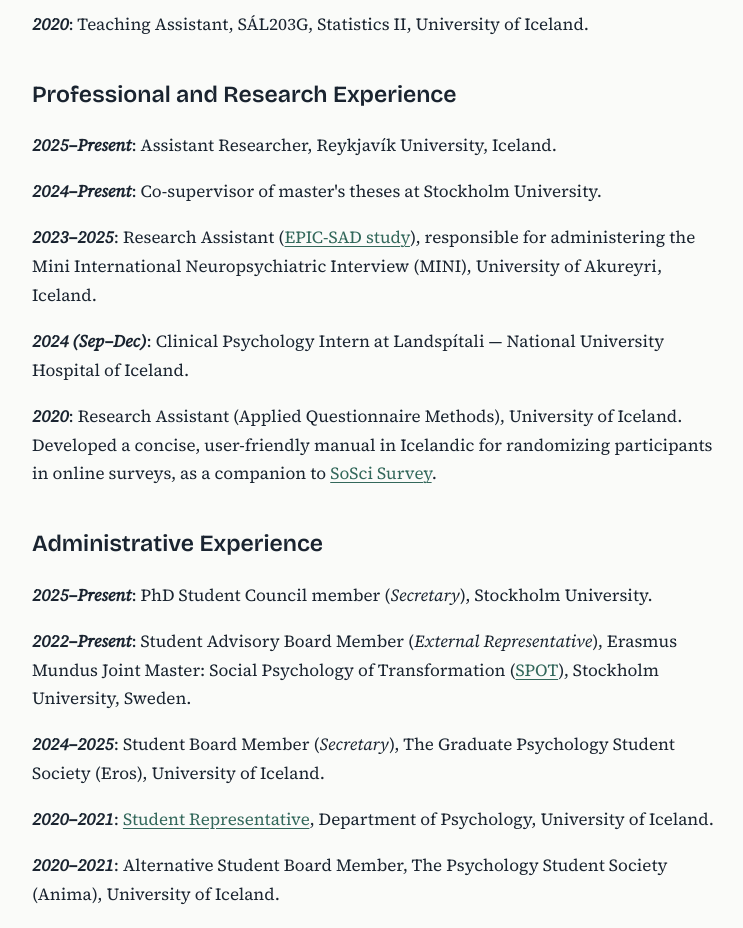
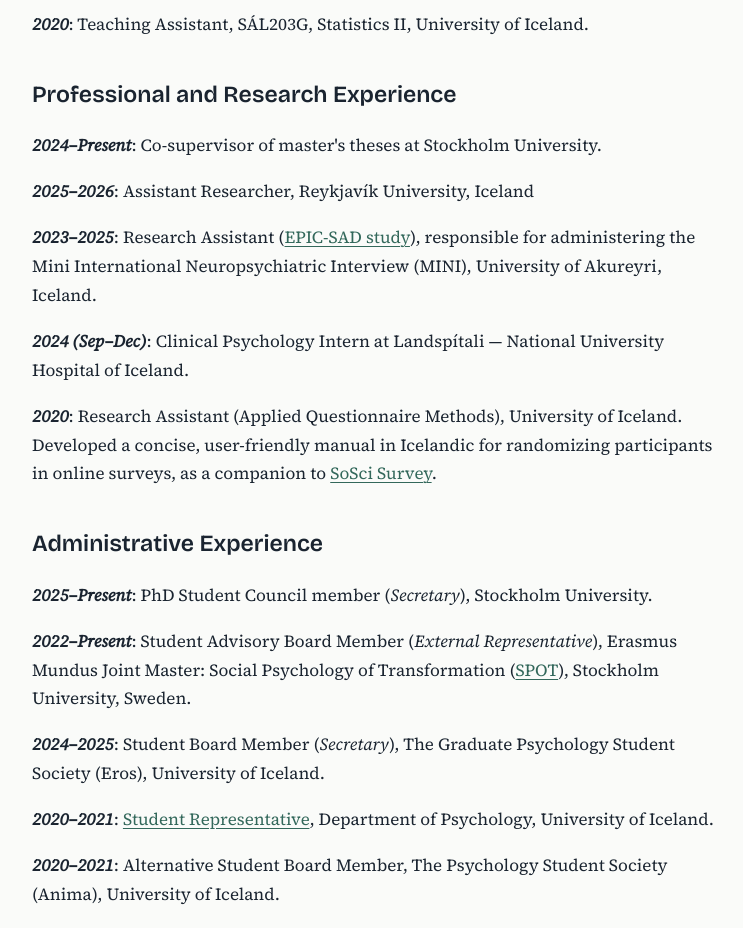
Before and after one commit to JonHlynsson/JonHlynsson, an Eleventy site: page src/cv.md in a window 1280 px wide. Shown: the part 1860-2788 px from the top of the page, without its empty margins (260-1003 px from the left). Built offline with nearby package versions, Linux system fonts and the light colour scheme; Eleventy itself is replaced by a stand-in of ours; files that its build step writes are made by us from their sources.

Commit message:
Update cv.md

```diff
--- a/src/cv.md
+++ b/src/cv.md
@@ -54,9 +54,9 @@ Atli Valur Jóhannson & **Jón Ingi Hlynsson**. (2021). [Framsetningaráhrif tö
 
 ## Professional and Research Experience
 
-***2025–Present***: Assistant Researcher, Reykjavík University, Iceland.
+***2024–Present***: Co-supervisor of master's theses at Stockholm University.
 
-***2024–Present***: Co-supervisor of master's theses at Stockholm University.
+***2025–2026***: Assistant Researcher, Reykjavík University, Iceland
 
 ***2023–2025***: Research Assistant ([EPIC-SAD study](https://www.unak.is/english/research/research-projects/epic-sad-study-1)), responsible for administering the Mini International Neuropsychiatric Interview (MINI), University of Akureyri, Iceland.
 
```
